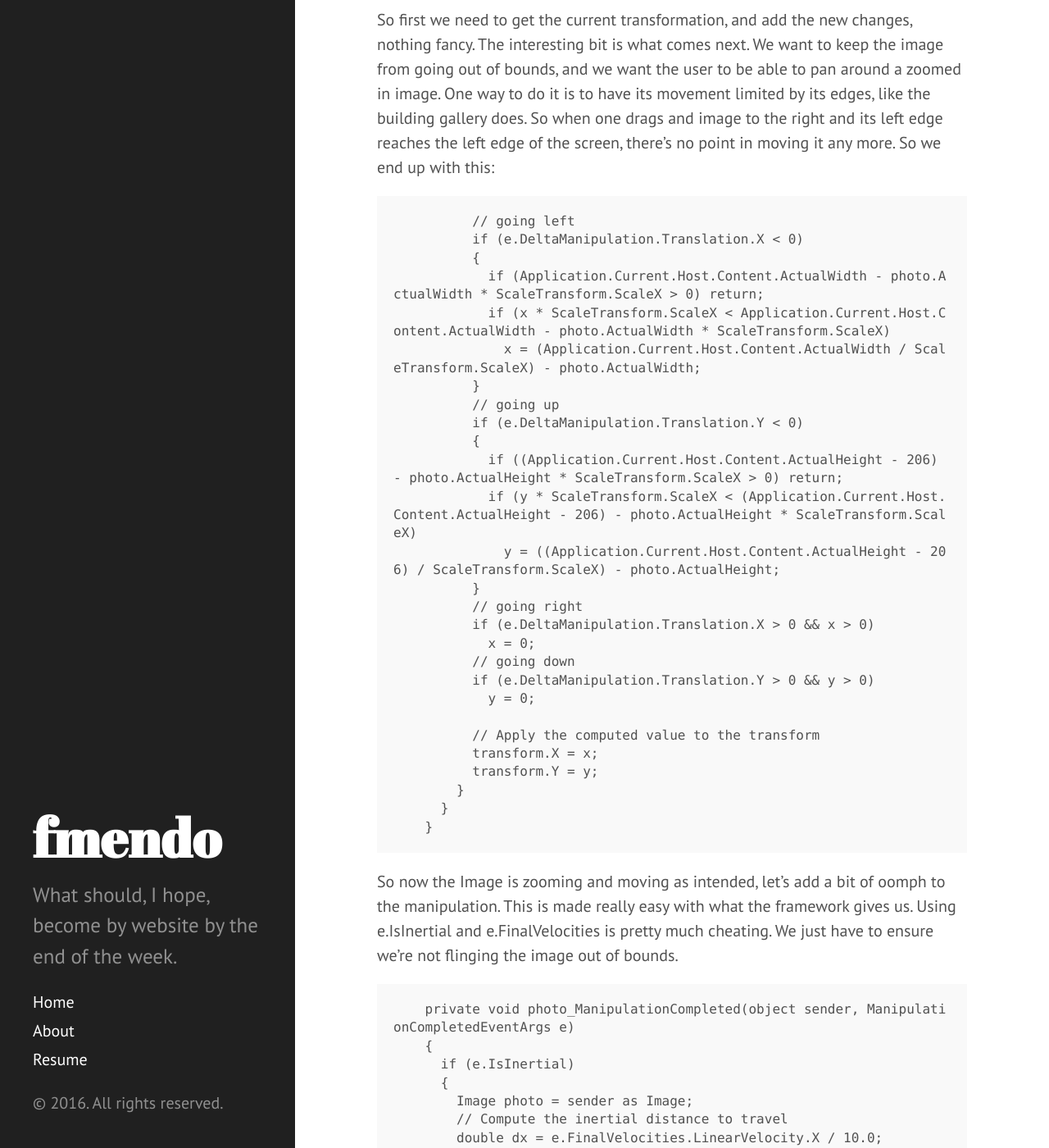
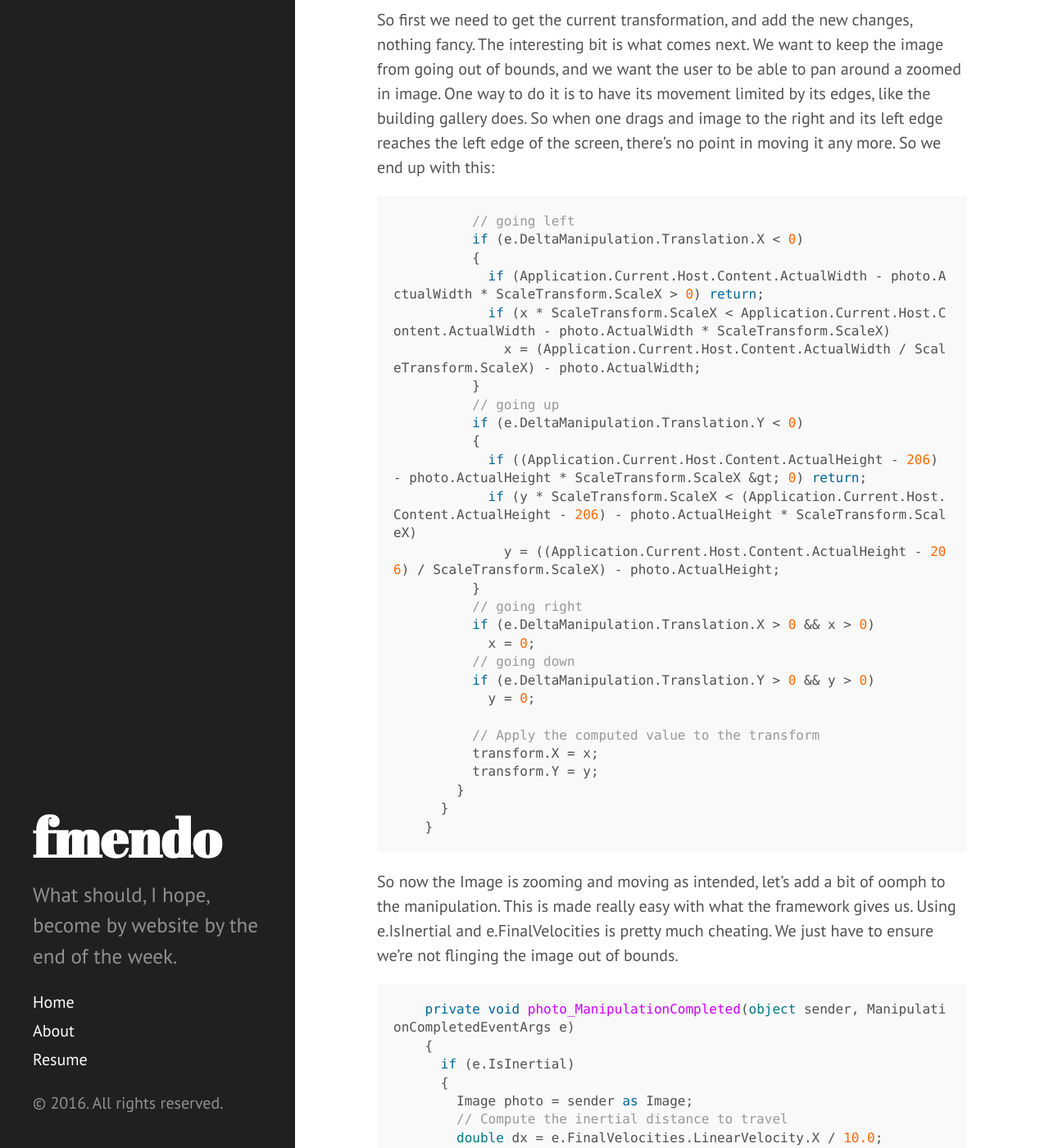
Before and after one commit to fmmendo/fmmendo.github.io, a Jekyll site: the page built from _posts/2014-03-09-wp7-image-manipulation.md, in a window 1280 px wide and 1400 px high, scrolled down 2626 px. Shown: the whole window at 82% size. Built offline with Jekyll 4.4.1, drawn with Linux system fonts in a browser that asks for light colours; some of the changed text lies outside the part shown.

Commit message:
need to find missing code

```diff
--- a/_posts/2014-03-09-wp7-image-manipulation.md
+++ b/_posts/2014-03-09-wp7-image-manipulation.md
@@ -43,51 +43,54 @@
 Now all we need to do is get the code to actually work. Onto the code behind!
 
 The first bit is easy, you pick up the DeltaManipulation for either a scale or a translation, apply the transform and it's done. After playing around in the app you lose your image by dragging it off-screen and it's back to the drawing board... so let's have a look at the code to make it behave nicely:
-<pre class="brush: csharp;">    private void photo_ManipulationDelta(object sender, ManipulationDeltaEventArgs e)
+~~~chsarp
+    private void photo_ManipulationDelta(object sender, ManipulationDeltaEventArgs e)
     {
-      if (e.DeltaManipulation.Scale.X != 0.0 &amp;&amp; e.DeltaManipulation.Scale.Y != 0.0)
+      if (e.DeltaManipulation.Scale.X != 0.0 && e.DeltaManipulation.Scale.Y != 0.0)
       {
         double tmp = ScaleTransform.ScaleX * e.DeltaManipulation.Scale.X;
-        if (tmp &lt; 1.0) //min
+        if (tmp < 1.0) //min
           tmp = 1.0;
-        else if (tmp &gt; 4.0) // and max
+        else if (tmp > 4.0) // and max
           tmp = 4.0;
         ScaleTransform.ScaleX = tmp;
         ScaleTransform.ScaleY = tmp;
       }
-</pre>
+~~~
 Ok, so for scaling we're reasonably safe, I'll just add a minimum and maximum zoom to avoid some disasters. Moving on:
-<pre class="brush: csharp;">      else
+~~~csharp
+      else
       {
         Image photo = sender as Image;
         var transformgroup = photo.RenderTransform as TransformGroup;
-        var transform = transformgroup.Children.First(c =&gt; c is TranslateTransform) as TranslateTransform;
+        var transform = transformgroup.Children.First(c => c is TranslateTransform) as TranslateTransform;
         if (transform != null)
         {
           // Compute the new X component of the transform
           double x = transform.X + e.DeltaManipulation.Translation.X;
           double y = transform.Y + e.DeltaManipulation.Translation.Y;
-</pre>
+~~~
 So first we need to get the current transformation, and add the new changes, nothing fancy. The interesting bit is what comes next. We want to keep the image from going out of bounds, and we want the user to be able to pan around a zoomed in image. One way to do it is to have its movement limited by its edges, like the building gallery does. So when one drags and image to the right and its left edge reaches the left edge of the screen, there's no point in moving it any more. So we end up with this:
-<pre class="brush: csharp;">          // going left
-          if (e.DeltaManipulation.Translation.X &lt; 0)
+~~~csharp
+          // going left
+          if (e.DeltaManipulation.Translation.X < 0)
           {
-            if (Application.Current.Host.Content.ActualWidth - photo.ActualWidth * ScaleTransform.ScaleX &gt; 0) return;
-            if (x * ScaleTransform.ScaleX &lt; Application.Current.Host.Content.ActualWidth - photo.ActualWidth * ScaleTransform.ScaleX)
+            if (Application.Current.Host.Content.ActualWidth - photo.ActualWidth * ScaleTransform.ScaleX > 0) return;
+            if (x * ScaleTransform.ScaleX < Application.Current.Host.Content.ActualWidth - photo.ActualWidth * ScaleTransform.ScaleX)
               x = (Application.Current.Host.Content.ActualWidth / ScaleTransform.ScaleX) - photo.ActualWidth;
           }
           // going up
-          if (e.DeltaManipulation.Translation.Y &lt; 0)
+          if (e.DeltaManipulation.Translation.Y < 0)
           {
             if ((Application.Current.Host.Content.ActualHeight - 206) - photo.ActualHeight * ScaleTransform.ScaleX &gt; 0) return;
-            if (y * ScaleTransform.ScaleX &lt; (Application.Current.Host.Content.ActualHeight - 206) - photo.ActualHeight * ScaleTransform.ScaleX)
+            if (y * ScaleTransform.ScaleX < (Application.Current.Host.Content.ActualHeight - 206) - photo.ActualHeight * ScaleTransform.ScaleX)
               y = ((Application.Current.Host.Content.ActualHeight - 206) / ScaleTransform.ScaleX) - photo.ActualHeight;
           }
           // going right
-          if (e.DeltaManipulation.Translation.X &gt; 0 &amp;&amp; x &gt; 0)
+          if (e.DeltaManipulation.Translation.X > 0 && x > 0)
             x = 0;
           // going down
-          if (e.DeltaManipulation.Translation.Y &gt; 0 &amp;&amp; y &gt; 0)
+          if (e.DeltaManipulation.Translation.Y > 0 && y > 0)
             y = 0;
 
           // Apply the computed value to the transform
@@ -96,10 +99,11 @@
         }
       }
     }
-</pre>
+~~~
 So now the Image is zooming and moving as intended, let's add a bit of oomph to the manipulation.
 This is made really easy with what the framework gives us. Using e.IsInertial and e.FinalVelocities is pretty much cheating. We just have to ensure we're not flinging the image out of bounds.
-<pre class="brush: csharp;">    private void photo_ManipulationCompleted(object sender, ManipulationCompletedEventArgs e)
+~~~csharp
+    private void photo_ManipulationCompleted(object sender, ManipulationCompletedEventArgs e)
     {
       if (e.IsInertial)
       {
@@ -108,31 +112,31 @@
         double dx = e.FinalVelocities.LinearVelocity.X / 10.0;
         double dy = e.FinalVelocities.LinearVelocity.Y / 10.0;
         var transformgroup = photo.RenderTransform as TransformGroup;
-        var transform = transformgroup.Children.First(c =&gt; c is TranslateTransform) as TranslateTransform;
+        var transform = transformgroup.Children.First(c => c is TranslateTransform) as TranslateTransform;
         if (transform != null)
         {
           double x = transform.X + dx;
           double y = transform.Y + dy;
 
           // going left
-          if (dx &lt; 0)
+          if (dx < 0)
           {
-            if (Application.Current.Host.Content.ActualWidth - photo.ActualWidth * ScaleTransform.ScaleX &gt; 0) return;
-            if (x * ScaleTransform.ScaleX &lt; Application.Current.Host.Content.ActualWidth - photo.ActualWidth * ScaleTransform.ScaleX)
+            if (Application.Current.Host.Content.ActualWidth - photo.ActualWidth * ScaleTransform.ScaleX > 0) return;
+            if (x * ScaleTransform.ScaleX < Application.Current.Host.Content.ActualWidth - photo.ActualWidth * ScaleTransform.ScaleX)
               x = (Application.Current.Host.Content.ActualWidth / ScaleTransform.ScaleX) - photo.ActualWidth;
           }
           // going up
-          if (dy &lt; 0)
+          if (dy < 0)
           {
-            if ((Application.Current.Host.Content.ActualHeight - 206) - photo.ActualHeight * ScaleTransform.ScaleX &gt; 0) return;
-            if (y * ScaleTransform.ScaleX &lt; (Application.Current.Host.Content.ActualHeight - 206) - photo.ActualHeight * ScaleTransform.ScaleX)
+            if ((Application.Current.Host.Content.ActualHeight - 206) - photo.ActualHeight * ScaleTransform.ScaleX > 0) return;
+            if (y * ScaleTransform.ScaleX < (Application.Current.Host.Content.ActualHeight - 206) - photo.ActualHeight * ScaleTransform.ScaleX)
               y = ((Application.Current.Host.Content.ActualHeight - 206) / ScaleTransform.ScaleX) - photo.ActualHeight;
           }
           // going right
-          if (dx &gt; 0 &amp;&amp; x &gt; 0)
+          if (dx > 0 && x > 0)
             x = 0;
           // going down
-          if (dy &gt; 0 &amp;&amp; y &gt; 0)
+          if (dy > 0 && y > 0)
             y = 0;
 
           // Apply the computed value to the animation
@@ -144,7 +148,7 @@
         }
       }
     }
-</pre>
+~~~
 And that's it. Now, this is far(!) from being production code, and there a few bugs here and there, but it was cool playing around with these gestures.
 
 Next step would be to implement that nice bounce when you reach the edges of the screen. Hmmm...
```
